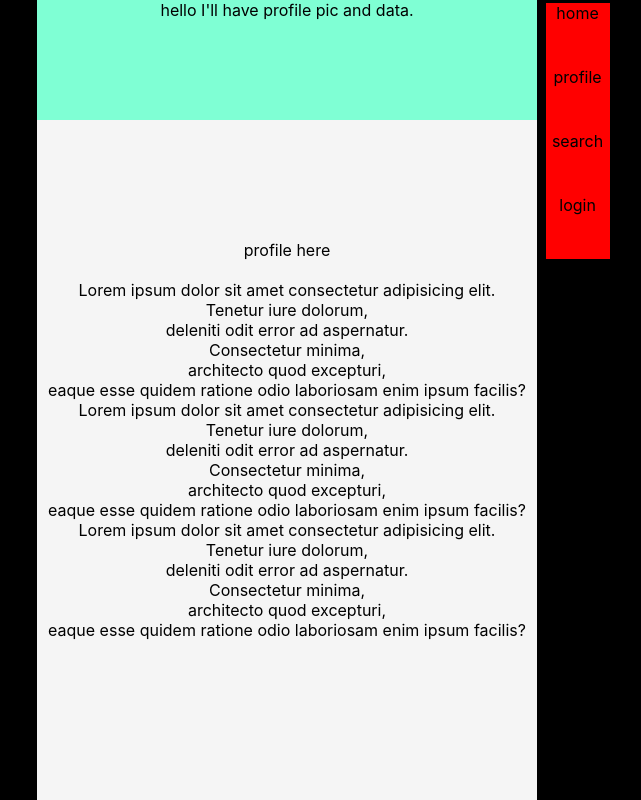
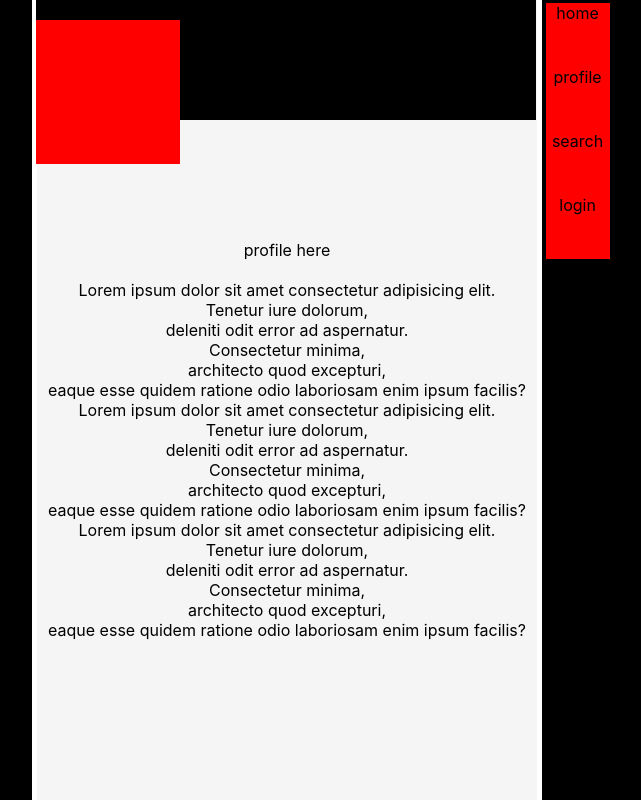
Before and after one commit to suku60/frontend-project-6, a React (Create React App) app: page /profile in a window 1280 px wide. Shown: the whole page, without its empty margins (353-994 px from the left). Built offline with nearby package versions, Linux system fonts and the light colour scheme.

Commit message:
Profile components phase 2 done.

```diff
--- a/src/Containers/Profile/Profile.css
+++ b/src/Containers/Profile/Profile.css
@@ -28,6 +28,8 @@
     height: 100vh;
     overflow-y: scroll !important;
 
+    background-color: transparent !important;
+
 
 }
 
@@ -37,15 +39,16 @@
 
     position: absolute;
     z-index: 10;
+    margin-right: .2vh;
 
     height: 15vh !important;
-    width: 39vw !important;
+    width: 39.1vw !important;
 
-    background-color: aquamarine;
+    background-color: var(--color-dark-1);
 
     transition: var(--transition-1) !important;
 
-    overflow: hidden;
+    overflow:visible;
 }
 
 .container_profile_data:hover {
@@ -54,8 +57,21 @@
 
     transition: var(--transition-1) !important;
 
+    /* background-color: var(--color-dark-2); */
+
 }
 
+.container_profile_photo {
+
+    position: absolute;
+    z-index: 20;
+
+    height: 9em;
+    width: 9em;
+
+    background-color: red;
+
+}
 /* COMPONENTS */
 
 .component_profile {
--- a/src/Containers/Profile/Profile.jsx
+++ b/src/Containers/Profile/Profile.jsx
@@ -19,6 +19,7 @@ return (
 {/* PROFILE PIC AND DATA */}
         <div className="container_profile_data" id="animationContainerFromTop" onScroll={()=>easeProfileDataOut()}>
                     hello I'll have profile pic and data.
+                    <div className="container_profile_photo"></div>
                 </div>
 
 {/* THIS WILL BE A CAROUSEL OF IMAGES */}
```
